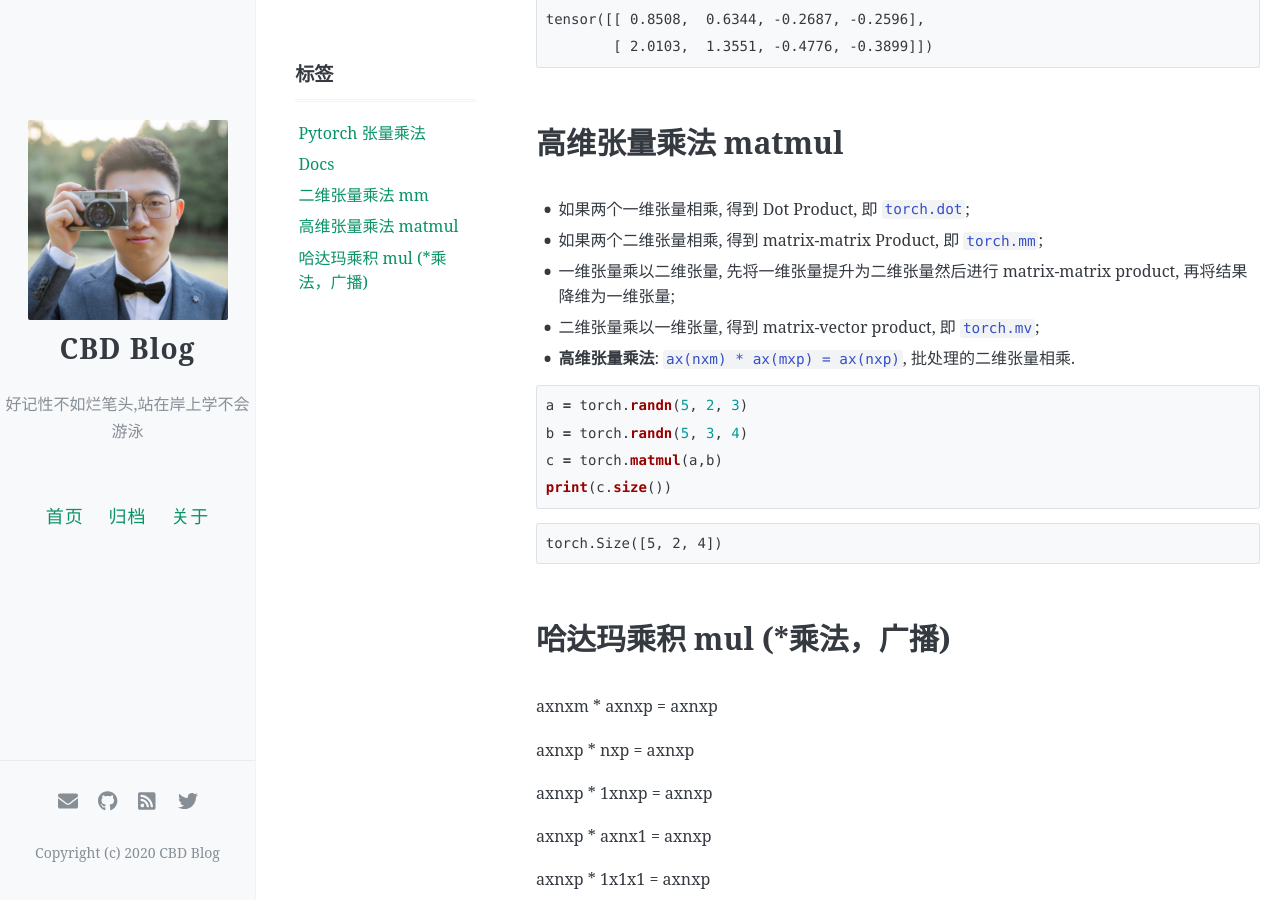
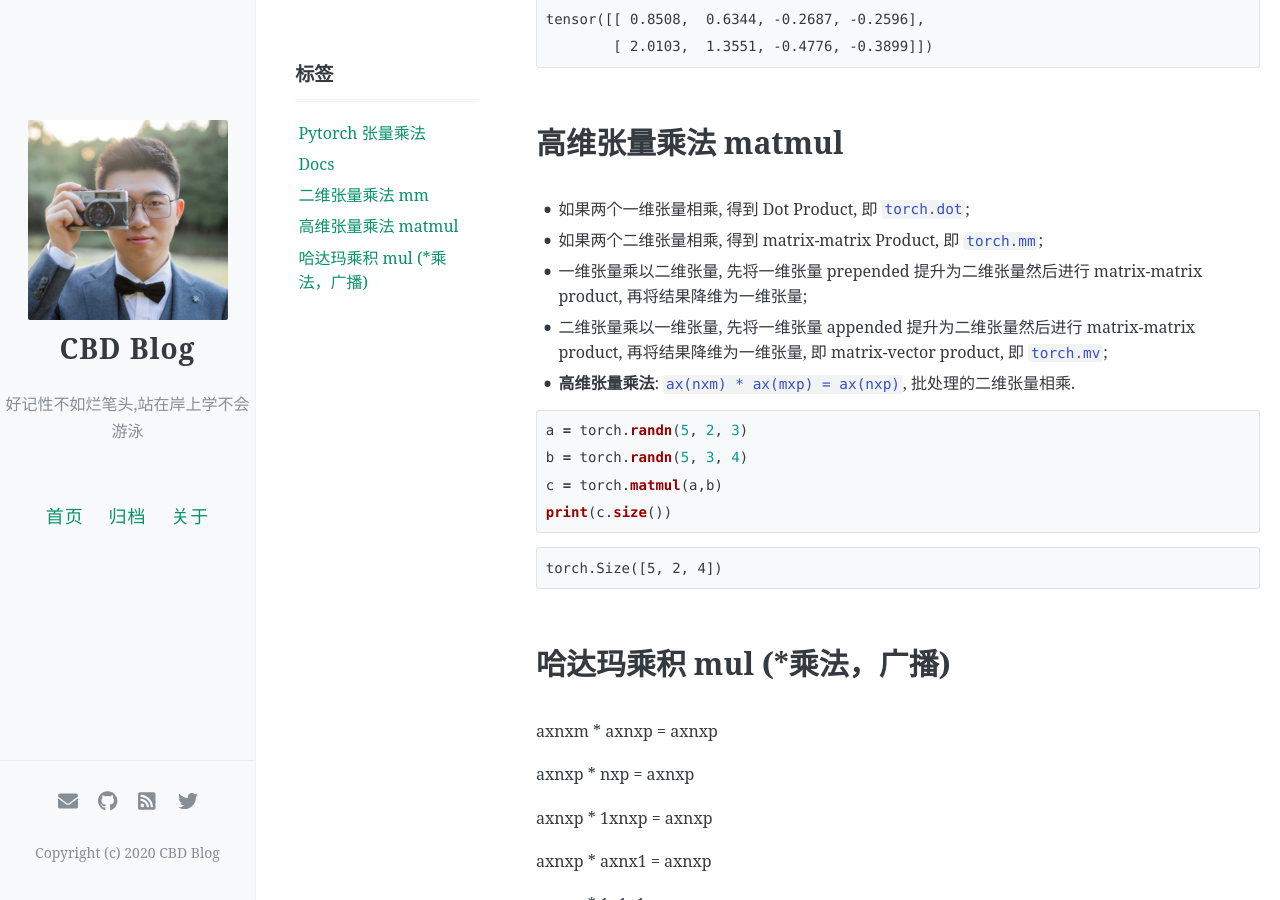
Before and after one commit to icbd/icbd.github.io, a Jekyll site: the page built from _posts/tools/2024-02-04-pytorch-mm-mul-matmul.md, in a window 1280 px wide and 900 px high, scrolled down 1076 px. Built offline with Jekyll 4.4.1, drawn with Linux system fonts in a browser that asks for light colours; comment, search, counter and statistics services are not loaded.

Commit message:
Update 2024-02-04-pytorch-mm-mul-matmul.md

```diff
--- a/_posts/tools/2024-02-04-pytorch-mm-mul-matmul.md
+++ b/_posts/tools/2024-02-04-pytorch-mm-mul-matmul.md
@@ -62,8 +62,8 @@ print(c)
 
 - 如果两个一维张量相乘, 得到 Dot Product, 即 `torch.dot`;
 - 如果两个二维张量相乘, 得到 matrix-matrix Product, 即 `torch.mm`;
-- 一维张量乘以二维张量, 先将一维张量提升为二维张量然后进行 matrix-matrix product, 再将结果降维为一维张量;
-- 二维张量乘以一维张量, 得到 matrix-vector product, 即 `torch.mv`;
+- 一维张量乘以二维张量, 先将一维张量 prepended 提升为二维张量然后进行 matrix-matrix product, 再将结果降维为一维张量;
+- 二维张量乘以一维张量, 先将一维张量 appended  提升为二维张量然后进行 matrix-matrix product, 再将结果降维为一维张量, 即 matrix-vector product, 即 `torch.mv`;
 - **高维张量乘法**: `ax(nxm) * ax(mxp) = ax(nxp)`, 批处理的二维张量相乘.
 
 
```
